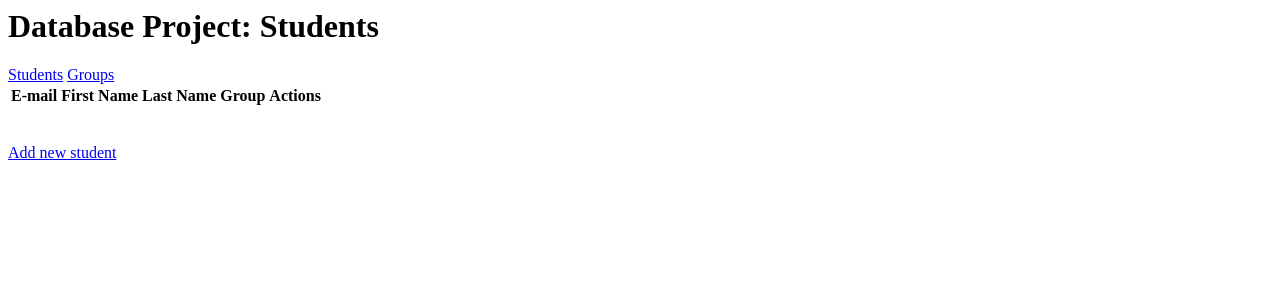
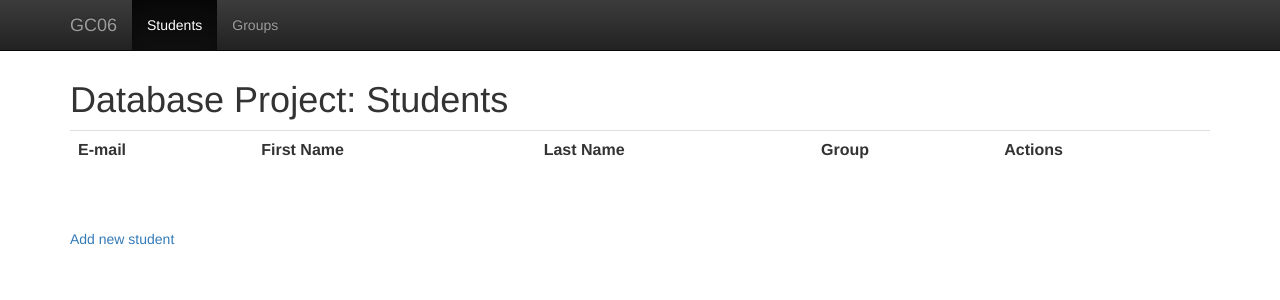
Before and after one commit to pietrop/team21php, a PHP site: page / in a window 1280 px wide. Shown: the top 300 px of the page. Run offline with PHP 8.4, Linux system fonts and the light colour scheme; data that the repository does not hold is empty.

Commit message:
Updated with bootstrap

```diff
--- a/groupstudent/index.php
+++ b/groupstudent/index.php
@@ -1,16 +1,49 @@
 <html>
 <head>
 	<meta charset = "UTF-8">
+	<!-- Latest compiled and minified CSS -->
+	<link rel="stylesheet" href="https://maxcdn.bootstrapcdn.com/bootstrap/3.3.2/css/bootstrap.min.css">
+
+	<!-- Optional theme -->
+	<link rel="stylesheet" href="https://maxcdn.bootstrapcdn.com/bootstrap/3.3.2/css/bootstrap-theme.min.css">
+
+	<!-- Latest compiled and minified JavaScript -->
+	<script src="https://maxcdn.bootstrapcdn.com/bootstrap/3.3.2/js/bootstrap.min.js"></script>
+
+	<title> Group & Students </title>
 </head>
 <body>
-<header>
+	<nav class="navbar navbar-inverse navbar-fixed-top">
+		<div class="container">
+			<div class="navbar-header">
+				<button type="button" class="navbar-toggle collapse" data-toggle="collapse" data-target="#navbar" aria-expanded="false" aria-controls="navbar">
+					<span class="sr-only"> Toggle Navigation </span>
+					<span class="icon-bar"></span>
+					<span class="icon-bar"></span>
+				</button>
+				<span class="navbar-brand"> GC06 </span>
+			</div>
+			<div id="navbar" class="collapse navbar-collapse">
+				<ul class="nav navbar-nav">
+					<li class="active">
+						<a href="#">Students</a>
+					</li>
+					<li>
+						<a href="groups.php">Groups</a>
+					</li>
+				</ul>
+			</div>
+		</div>
+	</nav>
+<main>
+	<div class="container">
+		<div class="starter-template">
+			<br>
+			<br>
+			<br>
 		<h1>Database Project: Students</h1>
-	<a href="#">Students</a>
-	<a href="groups.php">Groups</a>
-</header>
-<main>
 	<!--LIST OF STUDENTS FROM DATABASE-->
-<table>
+		<table class="table">
 			<tr>
 				<td><b> E-mail </b></td>
 				<td><b> First Name </b></td>
@@ -62,7 +95,8 @@
 <br>
 <br>
 <a href="insert.php"> Add new student </a>
-
+</div>
+</div>
 </main>
 
 
```
Lines whose indentation alone changed are shown as unchanged.
